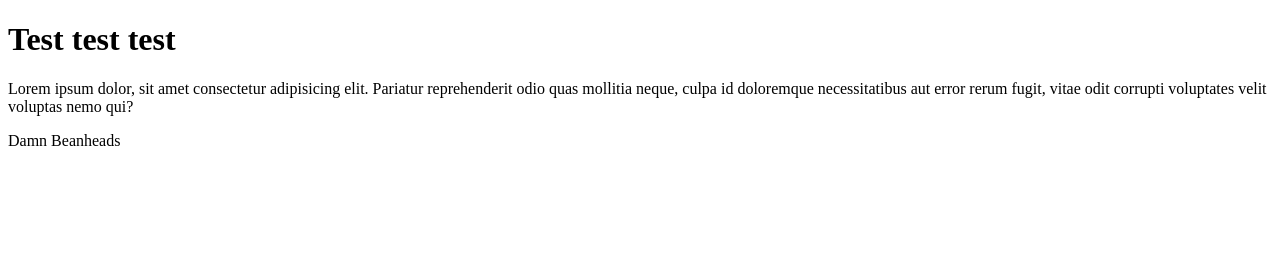
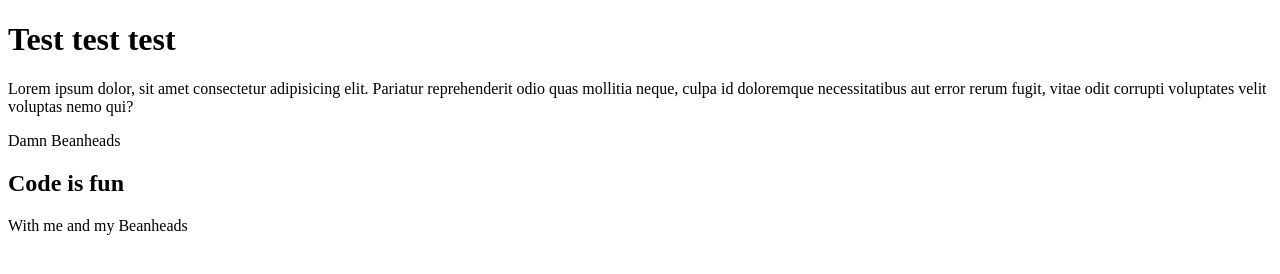
Before and after one commit to BrianYoon91/git-branching-lesson, a plain HTML site: page index.html in a window 1280 px wide. Drawn offline with Linux system fonts and the light colour scheme.

Commit message:
added footer

```diff
--- a/index.html
+++ b/index.html
@@ -13,5 +13,12 @@
 
     <p>Damn Beanheads</p>
 
+
+    <footer>
+      <h2>Code is fun</h2>
+      <p>With me and my Beanheads</p>
+
+    </footer>
+
 </body>
 </html>
```
